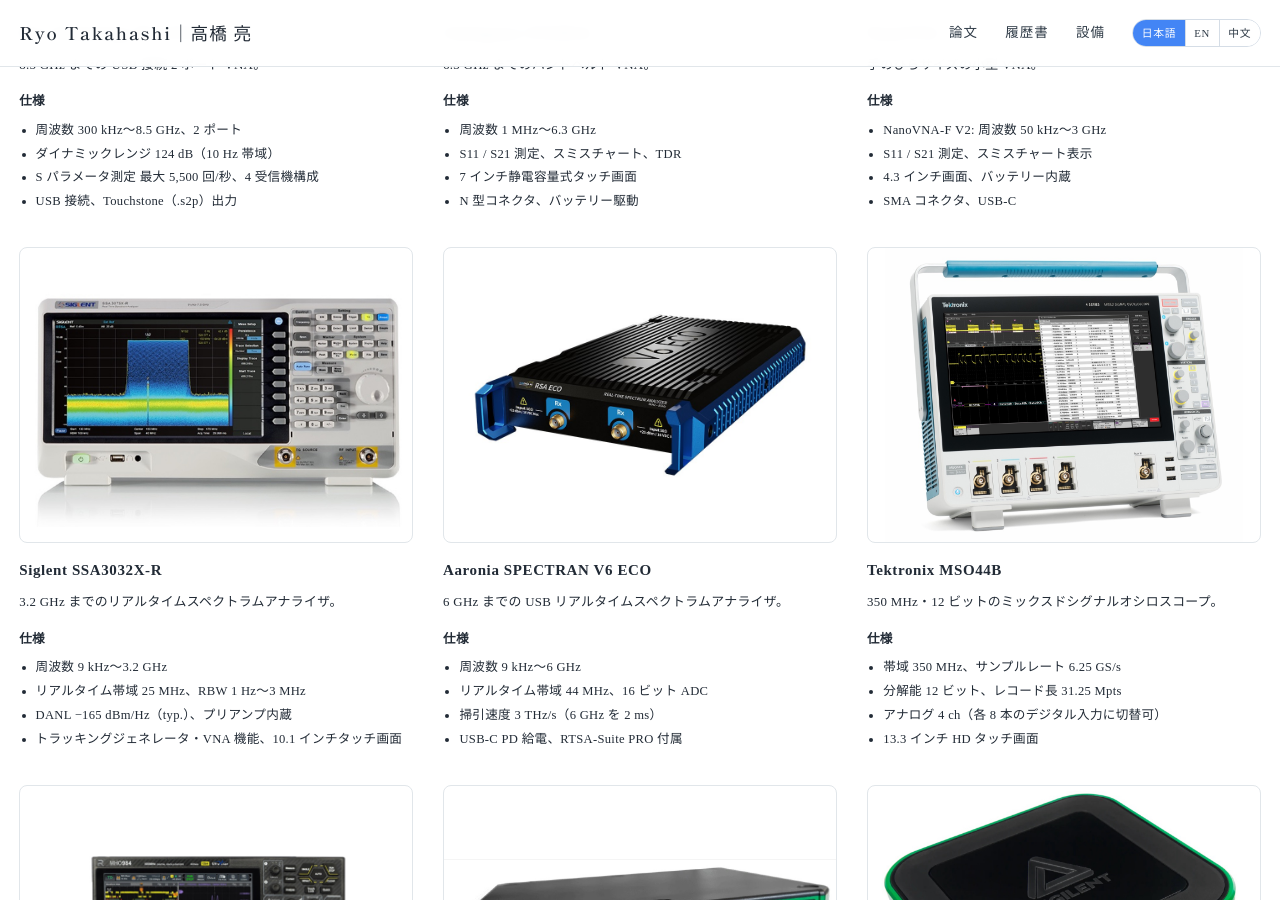
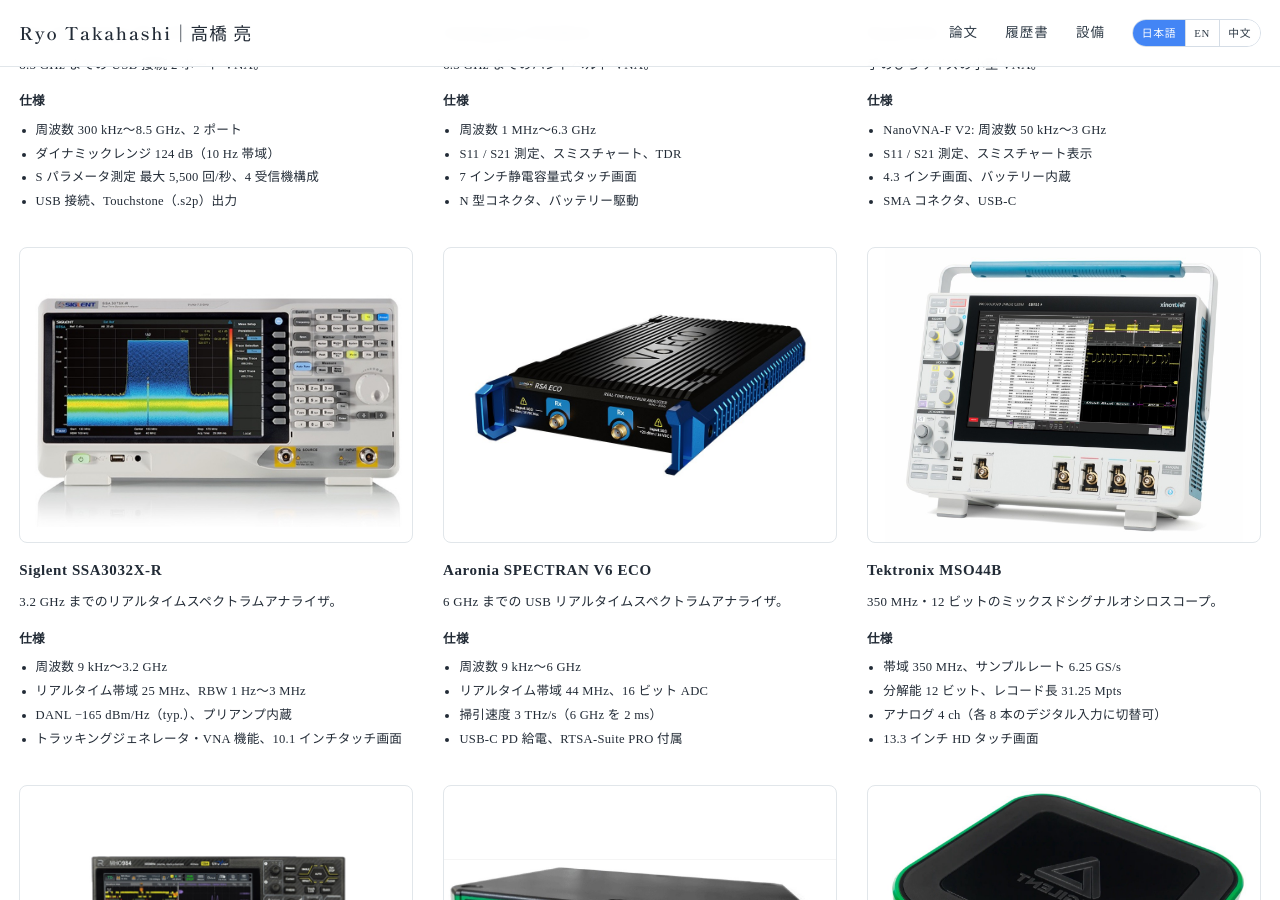
Before and after one commit to takahashiryo/takahashiryo.github.io, a Jekyll site: the page built from _pages/ja-facilities.html, in a window 1280 px wide and 900 px high, scrolled down 627 px. Built offline with Jekyll 4.4.1, drawn with Linux system fonts in a browser that asks for light colours.

Commit message:
MSO44B・ADP3250・AD3・Prime 13W の写真を左右反転
Co-Authored-By: Claude Fable 5.1 <noreply@anthropic.com>

```diff
--- a/_data/facilities.yml
+++ b/_data/facilities.yml
@@ -144,7 +144,7 @@
     - id: "mso44b"
       name: "MSO44B"
       maker: "Tektronix"
-      image: "mso44b-2.jpg"
+      image: "mso44b-m.jpg"
       ja:
         desc: "350 MHz・12 ビットのミックスドシグナルオシロスコープ。"
         specs:
@@ -196,7 +196,7 @@
     - id: "adp3250"
       name: "Analog Discovery Pro ADP3250"
       maker: "Digilent"
-      image: "adp3250.jpg"
+      image: "adp3250-m.jpg"
       qty: 2
       ja:
         desc: "USB 接続の多機能計測器。"
@@ -223,7 +223,7 @@
     - id: "ad3"
       name: "Analog Discovery 3"
       maker: "Digilent"
-      image: "ad3.jpg"
+      image: "ad3-m.jpg"
       qty: 4
       ja:
         desc: "手のひらサイズの USB 多機能計測器。"
@@ -383,7 +383,7 @@
     - id: "optitrack-prime-13w"
       name: "Prime 13W"
       maker: "OptiTrack"
-      image: "optitrack-prime-13w-3.jpg"
+      image: "optitrack-prime-13w-m.jpg"
       qty: 3
       ja:
         desc: "1.3 MP・240 FPS の光学式モーションキャプチャカメラ。"
```
Also changed, not shown: images/facilities/ad3-m.jpg (added), images/facilities/ad3.jpg (deleted), images/facilities/adp3250-m.jpg (added), images/facilities/adp3250.jpg (deleted), images/facilities/mso44b-2.jpg (deleted), images/facilities/mso44b-m.jpg (added), images/facilities/optitrack-prime-13w-3.jpg (deleted), images/facilities/optitrack-prime-13w-m.jpg (added).
